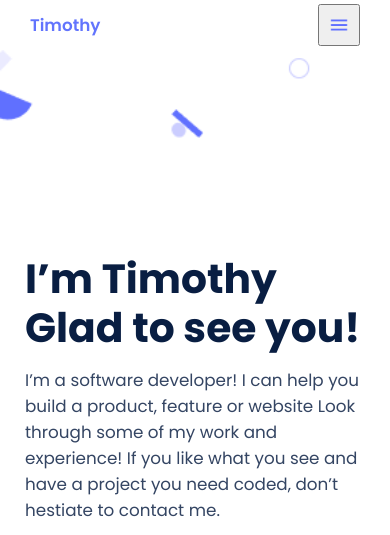
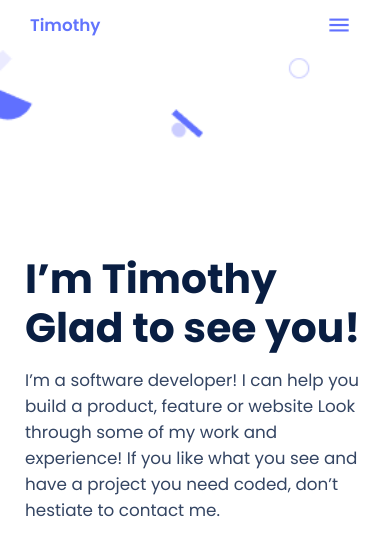
Before and after one commit to simplegoose/portfolio-project, a website: page index.html in a window 390 px wide. Shown: the top 535 px of the page. Drawn offline with Linux system fonts and the light colour scheme.

Commit message:
On css/style.css - Style hamburger menu to match design spec

```diff
--- a/css/style.css
+++ b/css/style.css
@@ -135,6 +135,8 @@ body {
 .hamburger-menu {
   width: 42px;
   padding: 8px;
+  border: none;
+  background-color: inherit;
 }
 
 .hamburger-menu img {
```
